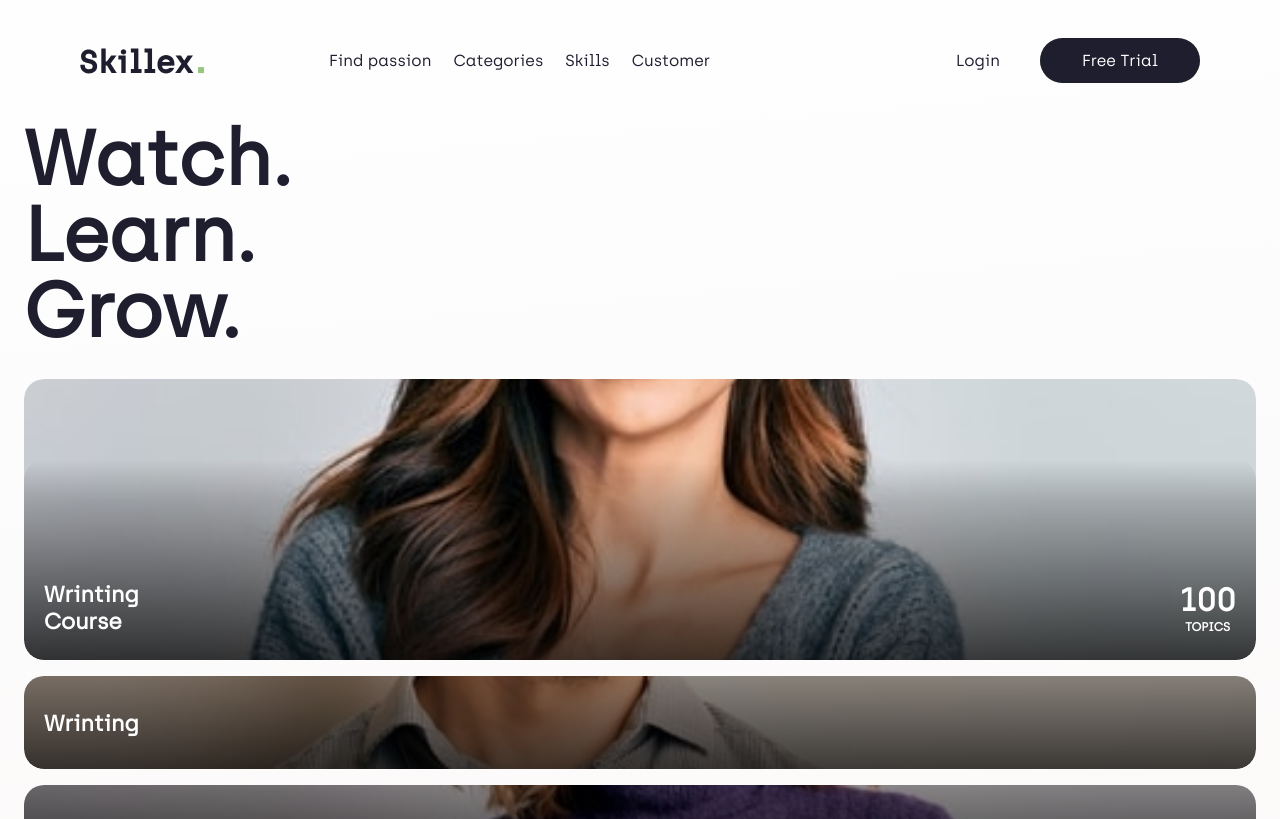
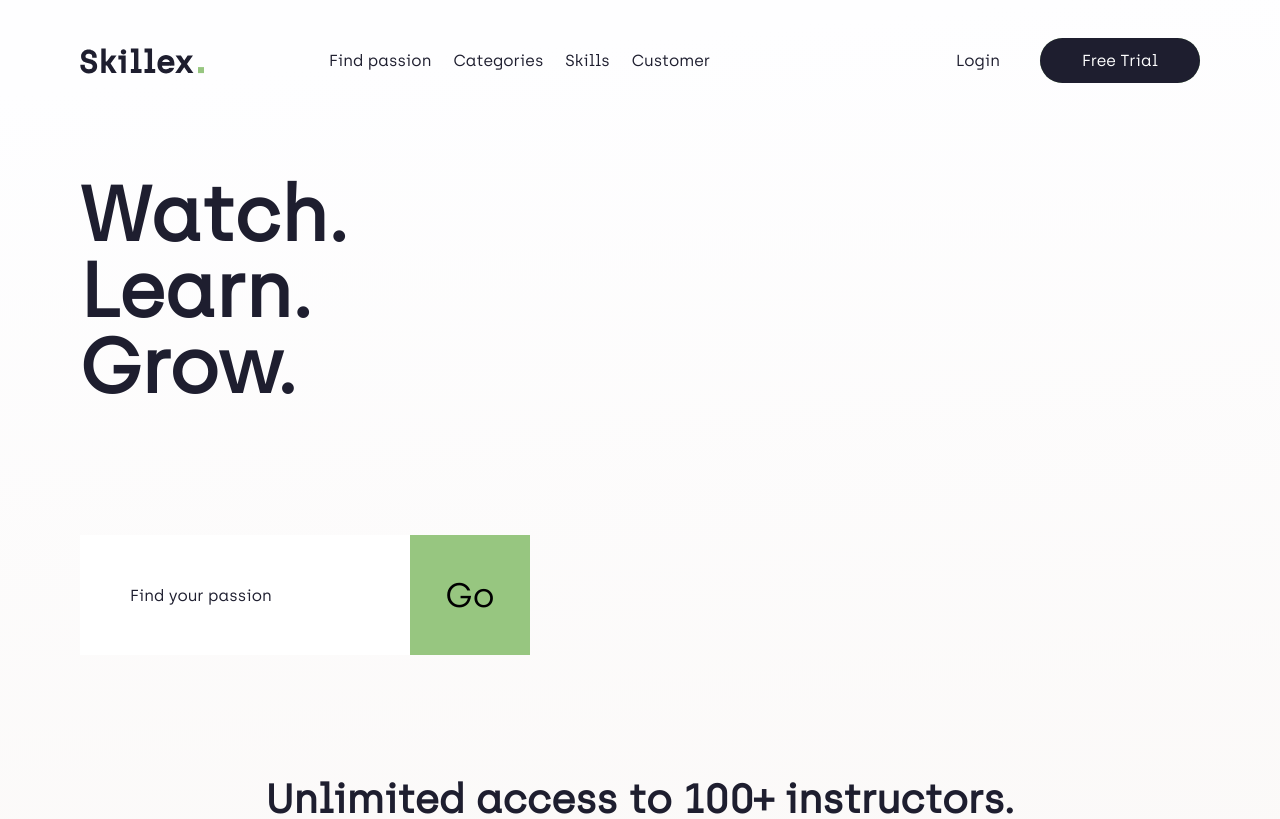
Before and after one commit to MathisHumbert/react-clone-skillex-website, a React (Create React App) app: page / in a window 1280 px wide. Shown: the top 819 px of the page. Built offline with nearby package versions, Linux system fonts and the light colour scheme.

Commit message:
findPassion desktop done

```diff
--- a/src/index.css
+++ b/src/index.css
@@ -46,6 +46,8 @@ code {
 
 .section {
   padding: 36px 24px;
+  max-width: 1280px;
+  margin: 0 auto;
 }
 
 button {
@@ -155,3 +157,9 @@ a {
     min-width: 160px;
   }
 }
+
+@media (min-width: 998px) {
+  .section {
+    padding: 64px 80px;
+  }
+}
--- a/src/sections/FindPassion/FindPassion.js
+++ b/src/sections/FindPassion/FindPassion.js
@@ -113,16 +113,19 @@ const Wrapper = styled.section`
     overflow: hidden;
 
     h3:first-child {
-      transform: translate(20px, 50%);
-      transition: transform 0.4s ease-in-out;
+      transform: translateX(20px);
+      transition: transform 0.1s ease-in-out;
     }
 
     h3:last-child {
+      position: absolute;
       transform: translateX(-400%);
       transition: transform 0.4s ease-in-out;
     }
 
     .right-header {
+      position: absolute;
+      right: 0;
       transform: translateX(400%);
       transition: transform 0.4s ease-in-out;
     }
@@ -142,14 +145,16 @@ const Wrapper = styled.section`
       flex-direction: column;
       align-items: center;
       gap: 1px;
+      position: unset;
       transform: translateX(0);
     }
 
     h3:first-child {
-      transform: translate(0);
+      transform: translateX(0);
     }
 
     h3:last-child {
+      position: unset;
       transform: translateX(0);
     }
   }
@@ -170,5 +175,94 @@ const Wrapper = styled.section`
       max-height: 500px;
     }
   }
+
+  @media (min-width: 998px) {
+    width: 100%;
+    display: grid;
+    grid-template-columns: auto auto;
+    height: 590px;
+    gap: 0;
+    padding-bottom: 64px;
+
+    .left {
+      padding-top: 56px;
+      width: 450px;
+      height: 590px;
+    }
+
+    .right {
+      width: calc(100vw - 580px);
+      max-width: 700px;
+      max-height: none;
+      height: 590px;
+      margin-left: -60px;
+      flex-direction: row;
+      gap: 20px;
+    }
+
+    .image-container {
+      width: 100%;
+      height: 100%;
+      flex: 1;
+      transition: flex 0.4s ease-in-out;
+
+      &.active {
+        height: 100%;
+        flex: 4;
+      }
+    }
+
+    footer {
+      bottom: 56px;
+      transform: translateY(-56px);
+      overflow: unset;
+
+      .left-header {
+        width: 100%;
+      }
+
+      h3:first-child {
+        transform: rotate(270deg);
+      }
+    }
+
+    .active footer {
+      transform: translateY(-56px);
+    }
+
+    .image-container:first-child {
+      &.active {
+        h3:first-child {
+          opacity: 1;
+        }
+      }
+      h3:first-child {
+        opacity: 0;
+      }
+      .left-header {
+        margin-left: 60px;
+      }
+    }
+  }
+
+  @media (min-width: 1220px) {
+    h3 {
+      font-size: 34px;
+    }
+
+    .image-container:first-child {
+      .left-header {
+        margin-left: 80px;
+      }
+    }
+
+    footer {
+      transform: translateY(-46px);
+    }
+
+    .active footer {
+      transform: translateY(-46px);
+    }
+  }
 `;
 export default FindPassion;
--- a/src/sections/FindPassion/Form.js
+++ b/src/sections/FindPassion/Form.js
@@ -62,5 +62,10 @@ const Wrapper = styled.form`
       box-shadow: inset 0 120px 0 0 var(--green-color);
     }
   }
+
+  @media (min-width: 998px) {
+    left: 80px;
+    bottom: 56px;
+  }
 `;
 export default Form;
--- a/src/sections/Navbar_Sidebar/Navbar.js
+++ b/src/sections/Navbar_Sidebar/Navbar.js
@@ -41,6 +41,8 @@ const Navbar = () => {
 const Wrapper = styled.nav`
   width: 100%;
   padding: 20px 24px 60px 24px;
+  max-width: 1280px;
+  margin: 0 auto;
   display: flex;
   align-items: center;
   justify-content: space-between;
--- a/src/sections/Reviews/Reviews.js
+++ b/src/sections/Reviews/Reviews.js
@@ -93,6 +93,9 @@ border: 1px solid transparent;
 
 const Wrapper = styled.section`
   padding: 36px 0;
+  max-width: 1280px;
+  margin: 0 auto;
+  overflow: hidden;
 
   h1 {
     font-size: 40px;
```
